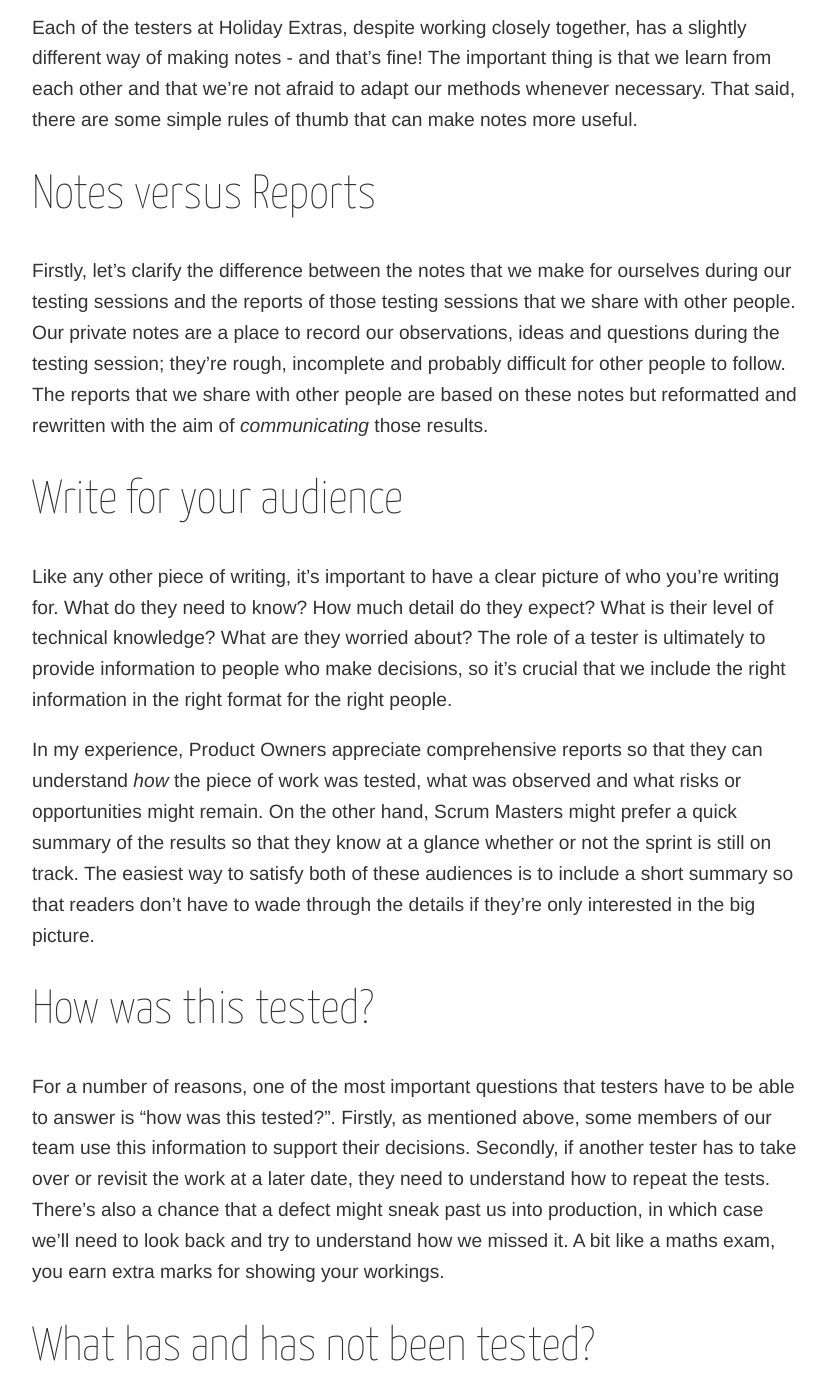
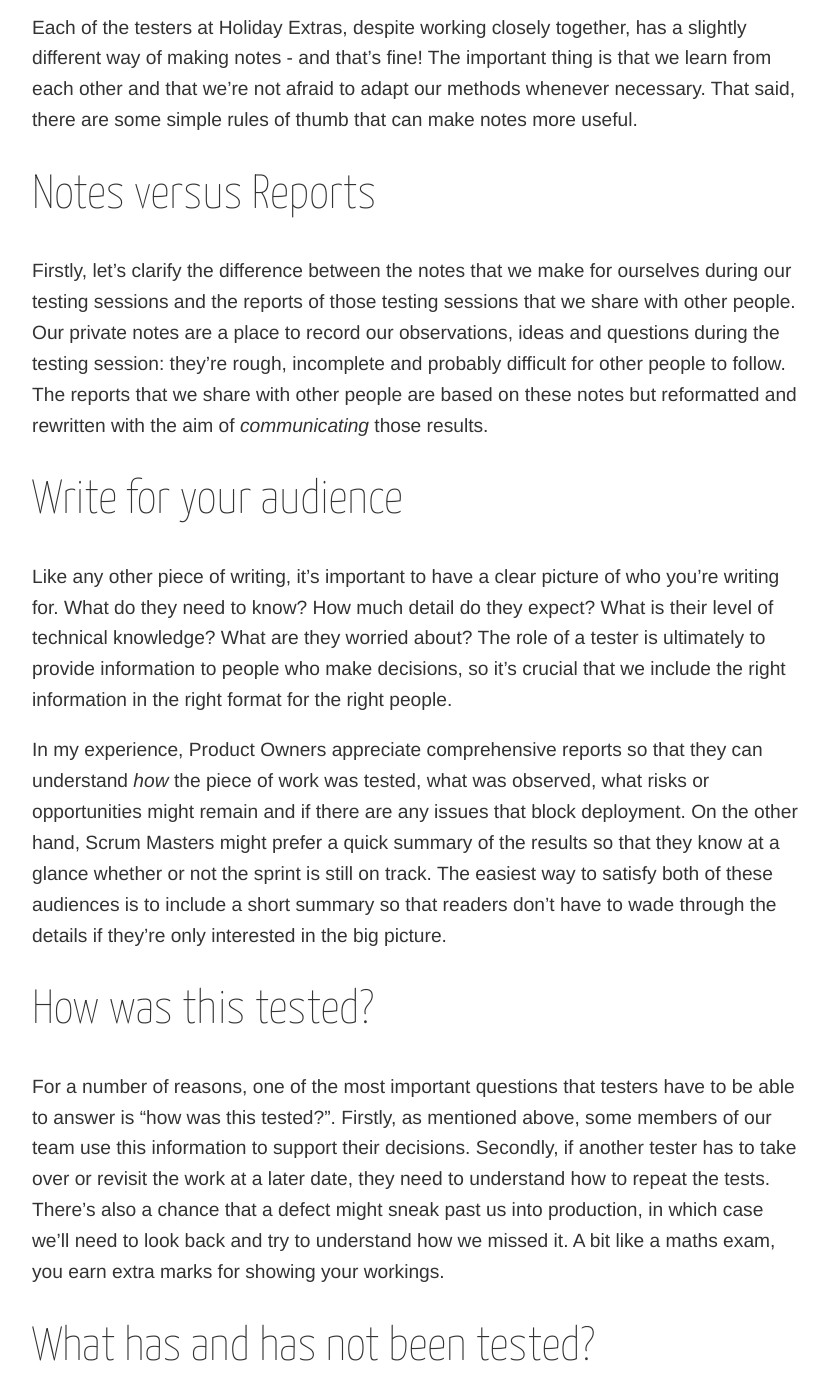
Before and after one commit to holidayextras/holidayextras.github.com, a Jekyll site: the page built from _posts/2016-04-29-writing-useful-test-notes.md, in a window 1280 px wide and 1400 px high, scrolled down 722 px. Shown: the whole window, without its empty margins (224-1053 px from the left). Built offline with Jekyll 4.4.1, drawn with Linux system fonts in a browser that asks for light colours; nearby versions of some CDN libraries; comment, search, counter and statistics services are not loaded; some of the changed text lies outside the part shown.

Commit message:
Changes and additions after Caroline's first review

```diff
--- a/_posts/2016-04-29-writing-useful-test-notes.md
+++ b/_posts/2016-04-29-writing-useful-test-notes.md
@@ -14,18 +14,18 @@
 Each of the testers at Holiday Extras, despite working closely together, has a slightly different way of making notes - and that's fine! The important thing is that we learn from each other and that we're not afraid to adapt our methods whenever necessary. That said, there are some simple rules of thumb that can make notes more useful.
 
 # Notes versus Reports
-Firstly, let's clarify the difference between the notes that we make for ourselves during our testing sessions and the reports of those testing sessions that we share with other people. Our private notes are a place to record our observations, ideas and questions during the testing session; they're rough, incomplete and probably difficult for other people to follow. The reports that we share with other people are based on these notes but reformatted and rewritten with the aim of _communicating_ those results.
+Firstly, let's clarify the difference between the notes that we make for ourselves during our testing sessions and the reports of those testing sessions that we share with other people. Our private notes are a place to record our observations, ideas and questions during the testing session: they're rough, incomplete and probably difficult for other people to follow. The reports that we share with other people are based on these notes but reformatted and rewritten with the aim of _communicating_ those results.
 
 # Write for your audience
 Like any other piece of writing, it's important to have a clear picture of who you're writing for. What do they need to know? How much detail do they expect? What is their level of technical knowledge? What are they worried about? The role of a tester is ultimately to provide information to people who make decisions, so it’s crucial that we include the right information in the right format for the right people.
 
-In my experience, Product Owners appreciate comprehensive reports so that they can understand _how_ the piece of work was tested, what was observed and what risks or opportunities might remain. On the other hand, Scrum Masters might prefer a quick summary of the results so that they know at a glance whether or not the sprint is still on track. The easiest way to satisfy both of these audiences is to include a short summary so that readers don't have to wade through the details if they're only interested in the big picture.
+In my experience, Product Owners appreciate comprehensive reports so that they can understand _how_ the piece of work was tested, what was observed, what risks or opportunities might remain and if there are any issues that block deployment. On the other hand, Scrum Masters might prefer a quick summary of the results so that they know at a glance whether or not the sprint is still on track. The easiest way to satisfy both of these audiences is to include a short summary so that readers don't have to wade through the details if they're only interested in the big picture.
 
 # How was this tested?
 For a number of reasons, one of the most important questions that testers have to be able to answer is "how was this tested?". Firstly, as mentioned above, some members of our team use this information to support their decisions. Secondly, if another tester has to take over or revisit the work at a later date, they need to understand how to repeat the tests. There's also a chance that a defect might sneak past us into production, in which case we'll need to look back and try to understand how we missed it. A bit like a maths exam, you earn extra marks for showing your workings.
 
 # What has and has not been tested?
-When I’m testing, I make rough notes of what I’ve explored so far and ideas for what I might look at next. In some cases I might decide not to test a particular feature or scenario, or something might prevent me from doing so. It’s important that I share this information with the rest of the team so that we can make an informed decision about whether or not to put the new work in front of customers.
+When I’m testing, I make rough notes of what I’ve explored so far and ideas for what I might look at next. In some cases I might decide not to test a particular feature or scenario, or something might prevent me from doing so. It’s important that I share this information with the rest of the team so that we can make an informed decision about whether or not to put the new work in front of customers. It might be that we settle for 80% coverage of common use cases in order to reap the benefits of early feedback.
 
 # Balance thoroughness, speed and clarity
 My aim as a tester is to strike the right balance between being thorough, meeting deadlines and sharing information in a way that's clear and usable. Writing highly detailed notes is time consuming, let alone presenting them in a way that's valuable without being overwhelming.
```
Also changed, not shown: other parts of _posts/2016-04-29-writing-useful-test-notes.md (+1 -1 lines).
